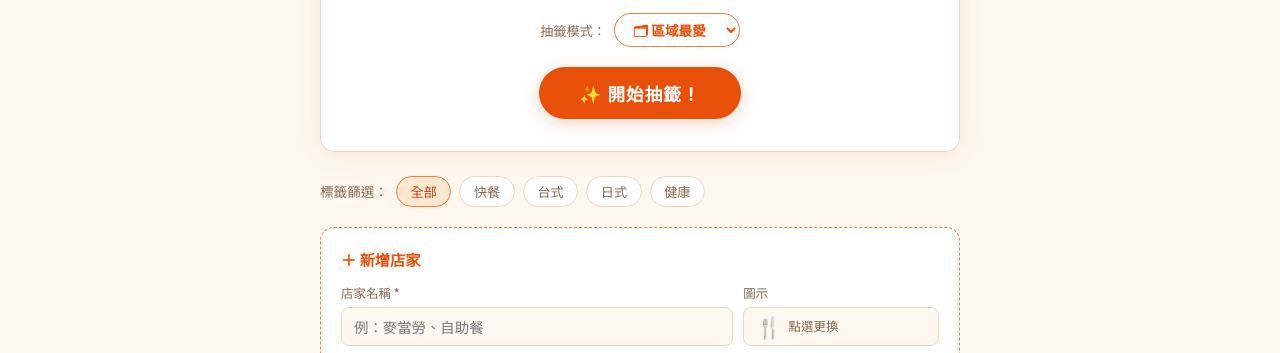
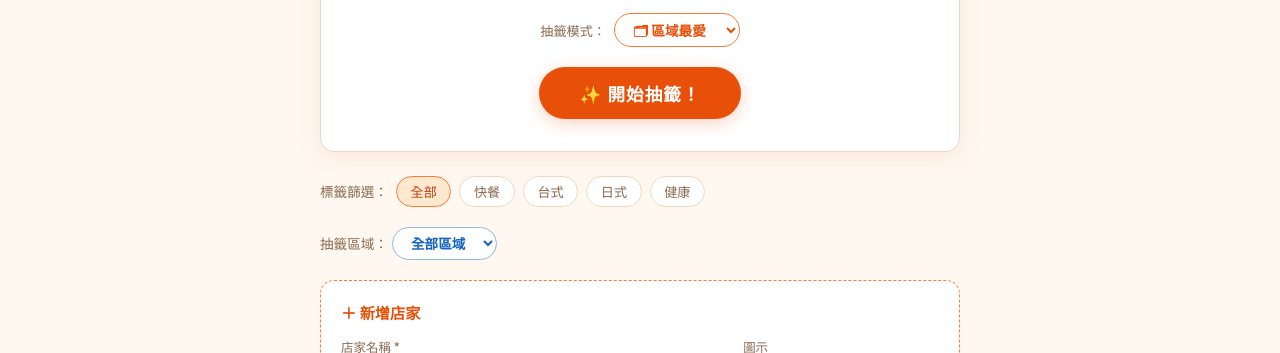
Before and after one commit to shawncheng0625/lunch-picker, a plain HTML site: page index.html in a window 1280 px wide. Shown: the part 383-736 px from the top of the page. Drawn offline with Linux system fonts and the light colour scheme.

Commit message:
Add files via upload
fixed choice local bug

```diff
--- a/index.html
+++ b/index.html
@@ -179,9 +179,6 @@
         <option value="region">🗂 區域最愛</option>
         <option value="nearby">📍 搜尋附近</option>
       </select>
-      <select class="region-select" id="regionSelect" onchange="renderList()">
-        <option value="all">全部區域</option>
-      </select>
     </div>
 
     <button class="spin-btn" id="spinBtn" onclick="spin()">✨ 開始抽籤！</button>
@@ -193,6 +190,12 @@
     <div class="filter-bar" id="filterBar">
       <span class="filter-label">標籤篩選：</span>
       <button class="tag-filter-btn active" onclick="filterTag(this,'all')">全部</button>
+    </div>
+    <div style="display:flex;align-items:center;gap:0.5rem;margin-bottom:1.25rem;" id="regionFilterRow">
+      <span class="filter-label">抽籤區域：</span>
+      <select id="regionSelectBar" class="mode-select" style="color:var(--blue);border-color:var(--blue-border);" onchange="onRegionBarChange()">
+        <option value="all">全部區域</option>
+      </select>
     </div>
   </div>
 
@@ -401,11 +404,17 @@ function renderRegionSelects() {
   inputRegion.innerHTML = '<option value="">無區域</option>' +
     regions.map(r => `<option value="${escHtml(r)}" ${cur===r?'selected':''}>${escHtml(r)}</option>`).join('');
 
-  // 抽籤模式的區域選單
-  const regionSelect = document.getElementById('regionSelect');
-  const curR = regionSelect.value;
-  regionSelect.innerHTML = '<option value="all">全部區域</option>' +
-    regions.map(r => `<option value="${escHtml(r)}" ${curR===r?'selected':''}>${escHtml(r)}</option>`).join('');
+  // 篩選列的抽籤區域選單
+  const bar = document.getElementById('regionSelectBar');
+  if (bar) {
+    const curR = bar.value;
+    bar.innerHTML = '<option value="all">全部區域</option>' +
+      regions.map(r => `<option value="${escHtml(r)}" ${curR===r?'selected':''}>${escHtml(r)}</option>`).join('');
+  }
+}
+
+function onRegionBarChange() {
+  renderList();
 }
 
 // ── Mode ──
@@ -416,7 +425,7 @@ function onModeChange() {
   document.getElementById('addCardWrap').style.display    = isRegion ? '' : 'none';
   document.getElementById('nearbyCardWrap').style.display = isRegion ? 'none' : '';
   document.getElementById('listWrap').style.display       = isRegion ? '' : 'none';
-  document.getElementById('regionSelect').style.display   = isRegion ? '' : 'none';
+  document.getElementById('regionFilterRow').style.display = isRegion ? '' : 'none';
   nearbyPool = [];
   document.getElementById('nearbyResults').innerHTML = '';
   updateSpinState();
@@ -424,7 +433,8 @@ function onModeChange() {
 
 function getSpinPool() {
   if (currentMode === 'nearby') return nearbyPool;
-  const selRegion = document.getElementById('regionSelect').value;
+  const bar = document.getElementById('regionSelectBar');
+  const selRegion = bar ? bar.value : 'all';
   let pool = restaurants;
   if (selRegion !== 'all') pool = pool.filter(r => r.region === selRegion);
   if (activeTag !== 'all') pool = pool.filter(r => r.tag === activeTag);
@@ -452,7 +462,8 @@ function updateSpinState() {
 // ── Render list ──
 function renderList() {
   if (currentMode === 'nearby') { updateSpinState(); return; }
-  const selRegion = document.getElementById('regionSelect').value;
+  const bar = document.getElementById('regionSelectBar');
+  const selRegion = bar ? bar.value : 'all';
   let filtered = restaurants;
   if (selRegion !== 'all') filtered = filtered.filter(r => r.region === selRegion);
   if (activeTag !== 'all') filtered = filtered.filter(r => r.tag === activeTag);
```
